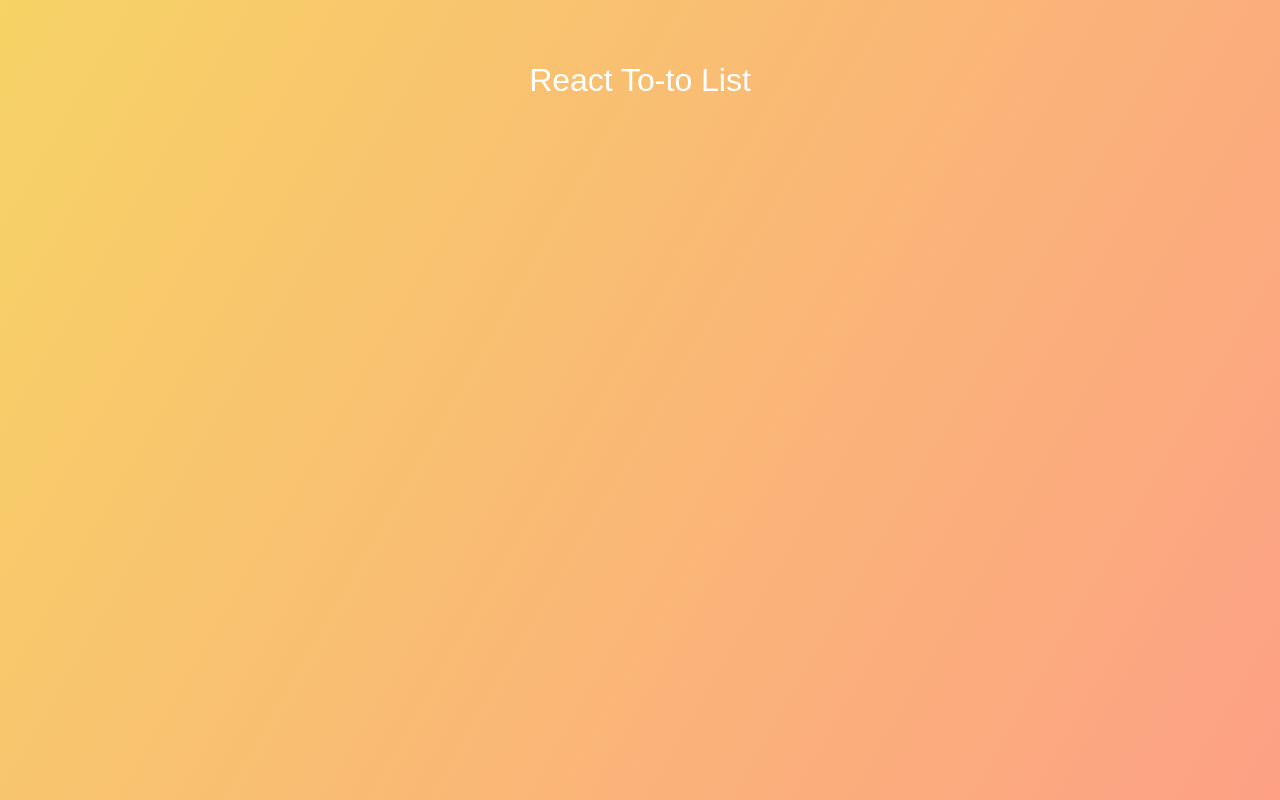
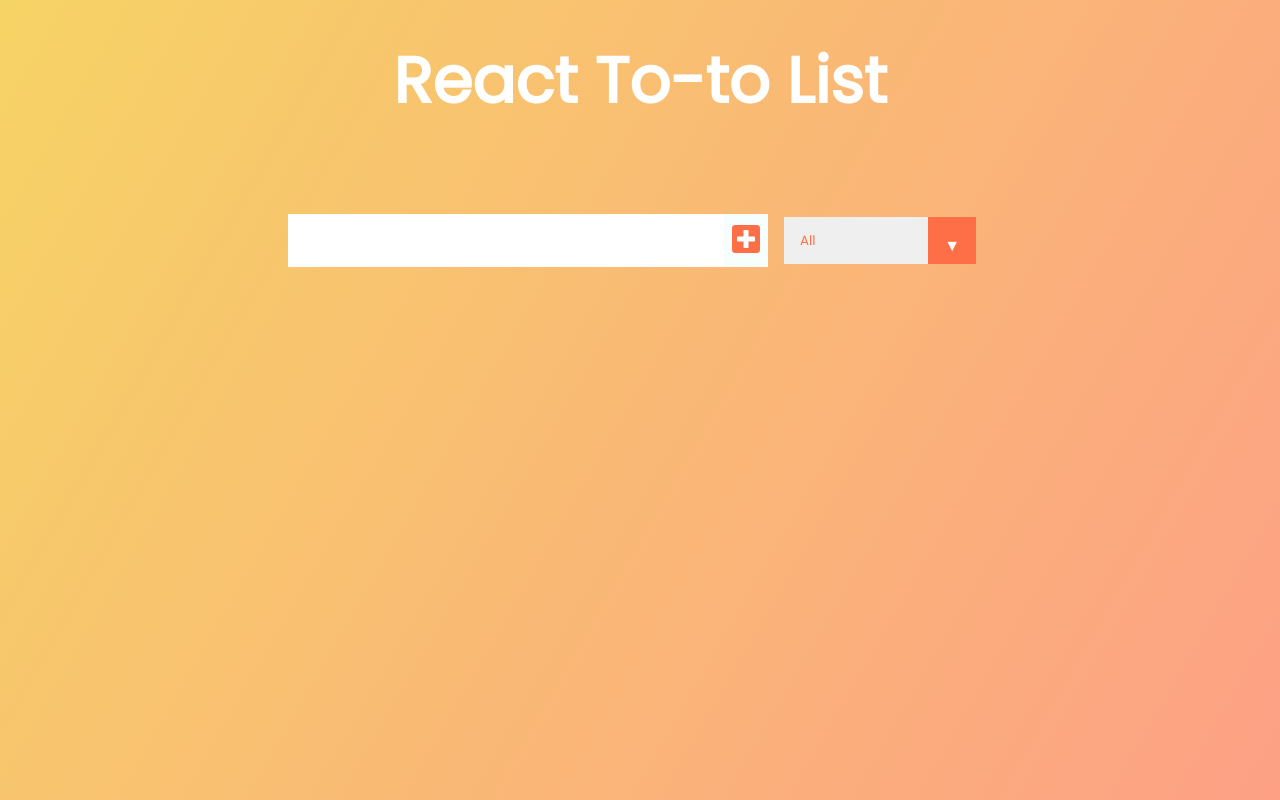
Before and after one commit to apotato369550/react-todo-list-app, a React (Create React App) app: page / in a window 1280 px wide. Built offline with nearby package versions, Linux system fonts and the light colour scheme.

Commit message:
Link Style and Add Form

```diff
--- a/public/index.html
+++ b/public/index.html
@@ -9,6 +9,17 @@
       name="description"
       content="Web site created using create-react-app"
     />
+    <link
+    href="https://fonts.googleapis.com/css?family=Poppins&display=swap"
+    rel="stylesheet"
+    />
+    <link
+      rel="stylesheet"
+      href="https://cdnjs.cloudflare.com/ajax/libs/font-awesome/5.12.1/css/all.min.css"
+      integrity="sha256-mmgLkCYLUQbXn0B1SRqzHar6dCnv9oZFPEC1g1cwlkk="
+      crossorigin="anonymous"
+    />
+
     <link rel="apple-touch-icon" href="%PUBLIC_URL%/logo192.png" />
     <!--
       manifest.json provides metadata used when your web app is installed on a
--- a/src/App.js
+++ b/src/App.js
@@ -1,10 +1,11 @@
 import './App.css';
-
 
 function App() {
   return (
     <div className="App">
-      <header>React To-to List</header>
+      <header>
+        <h1>React To-to List</h1>
+      </header>
     </div>
   );
 }
--- /dev/null
+++ b/src/components/form.js
@@ -0,0 +1,21 @@
+import React from 'react'
+
+const Form = () => {
+    return (
+        <form>
+            <input type="text" className="todo-input" />
+            <button class="todo-button" type="submit">
+                <i className="fas fa-plus-square"></i>
+            </button>
+            <div className="select">
+                <select name="todos" className="filter-todo">
+                    <option value="all">All</option>
+                    <option value="completed">Completed</option>
+                    <option value="uncompleted">Uncompleted</option>
+                </select>
+            </div>
+        </form>
+    );
+}
+
+export default Form;
--- a/src/index.js
+++ b/src/index.js
@@ -1,12 +1,14 @@
 import React from 'react';
 import ReactDOM from 'react-dom';
-import './index.css';
+import './App.css';
 import App from './App';
 import reportWebVitals from './reportWebVitals';
+import Form from "./components/form";
 
 ReactDOM.render(
   <React.StrictMode>
     <App />
+    <Form />
   </React.StrictMode>,
   document.getElementById('root')
 );
```
